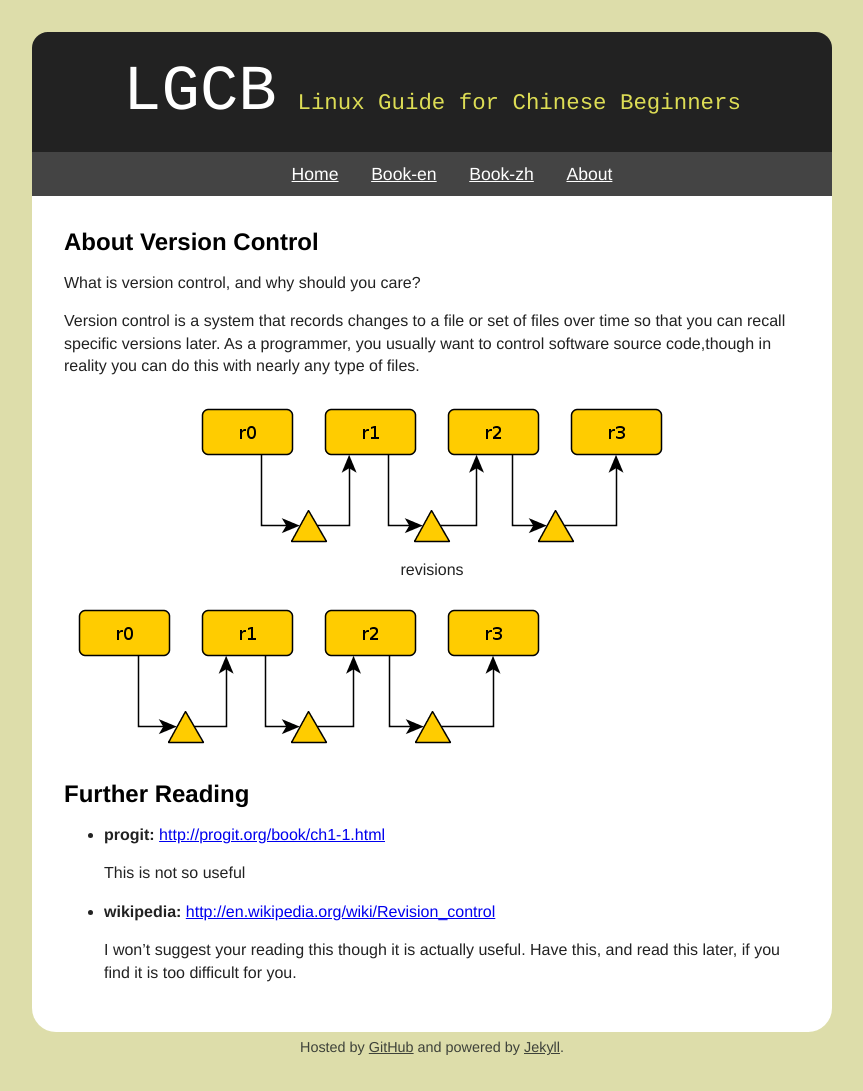
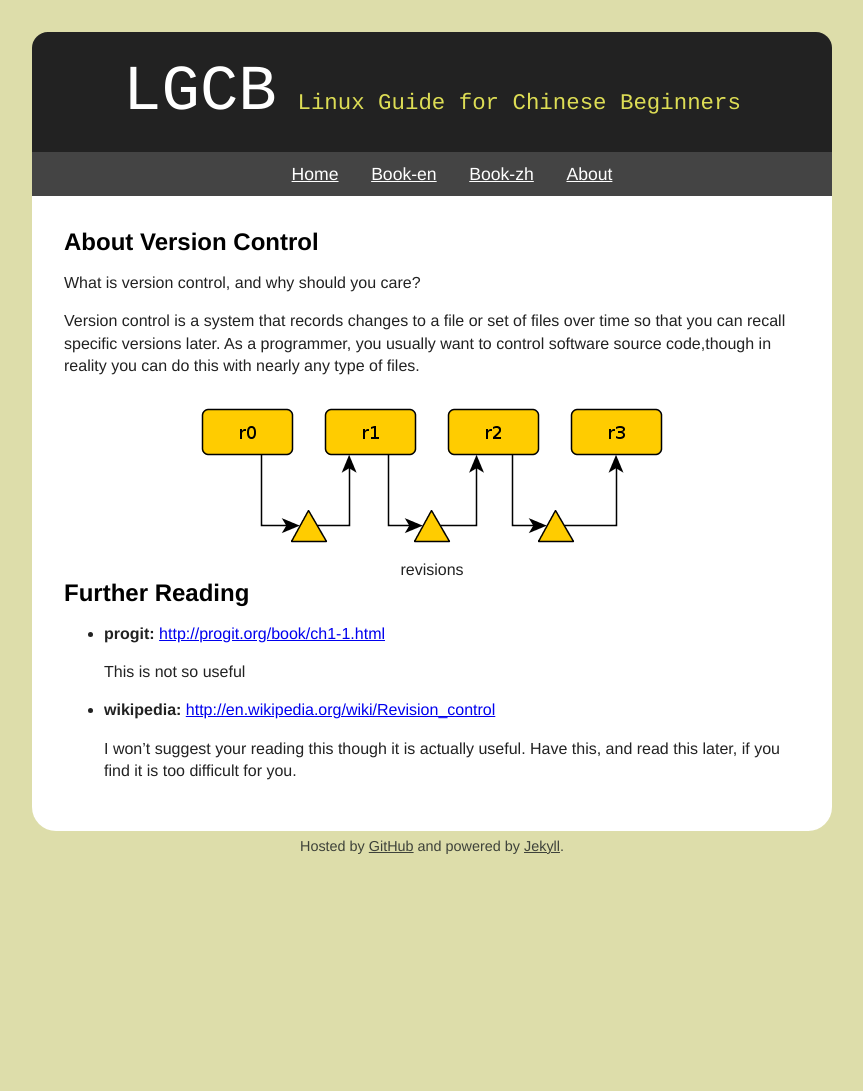
Before and after one commit to happypeter/LGCB, a Jekyll site: the page built from book/git_vc.md, in a window 1280 px wide. Shown: the whole page, without its empty margins (208-1071 px from the left). Built offline with Jekyll 4.4.1, drawn with Linux system fonts in a browser that asks for light colours; Markdown is read by kramdown in place of the engine named in the settings; after the commit the page ends 900 px from its top, so only the background shows below that.

Commit message:
Revert "add a markdown test"
This reverts commit b17877c23d46084a153ba619129a7759c605f372.

```diff
--- a/book/git_vc.md
+++ b/book/git_vc.md
@@ -13,8 +13,6 @@ with nearly any type of files.
 <center><img src="./images/rev.png"></center>
 <center>revisions</center>
 
-![rev](./images/rev.png)
-
 ## Further Reading
 
  - __progit:__
```
